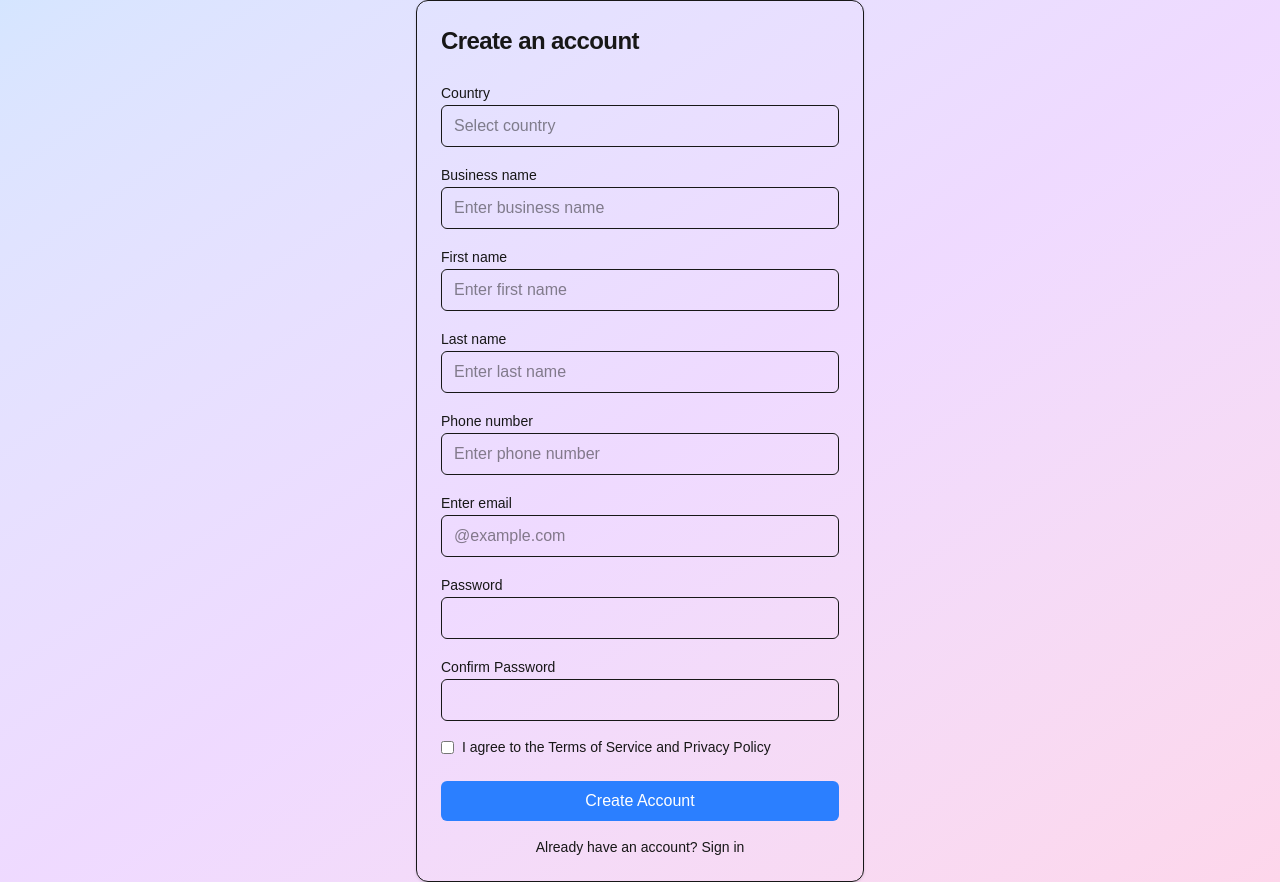
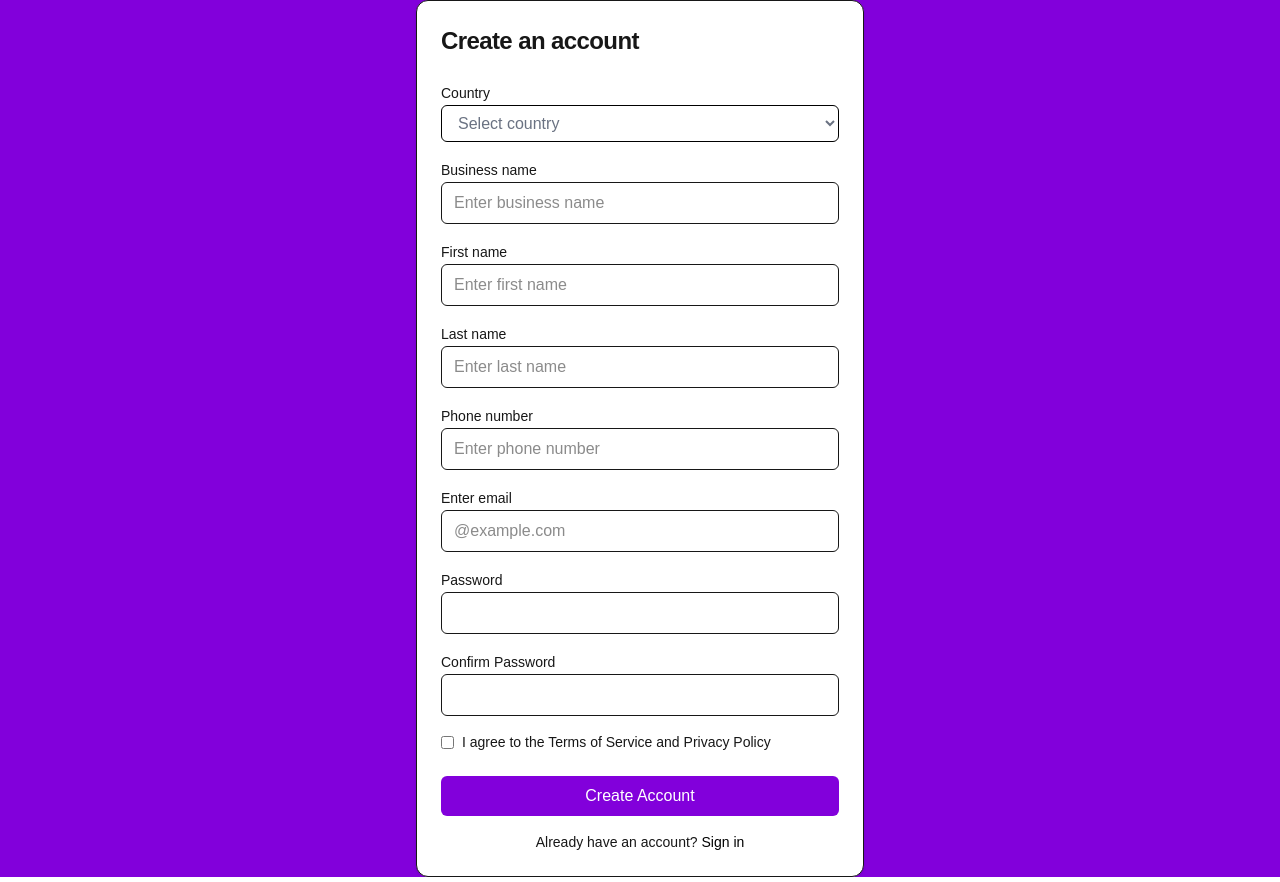
Before and after one commit to samibyrone/ClyraFi-Wallet, a Next.js app in the folder clyrafi_wallet/: page /Auth/signup in a window 1280 px wide. Built offline with nearby package versions, Linux system fonts and the light colour scheme.

Commit message:
login-page signup-page and forgotPassword-page user interface implementation changes

```diff
--- a/clyrafi_wallet/app/Auth/forgot-password/page.tsx
+++ b/clyrafi_wallet/app/Auth/forgot-password/page.tsx
@@ -14,19 +14,14 @@ export default function ForgotPasswordPage() {
     e.preventDefault();
     setLoading(true);
     setMessage("");
-
-    // In a real application, you would send a request to your backend here
-    // to initiate the password reset process.
-    // For this example, we'll just simulate a delay and show a message.
     await new Promise((resolve) => setTimeout(resolve, 2000));
-
     setMessage("If an account with that email exists, a password reset link has been sent.");
     setLoading(false);
   };
 
   return (
-    <div className='min-h-screen flex items-center justify-center bg-gradient-to-br from-blue-500/20 via-purple-500/20 to-pink-500/20'>
-      <Card className='w-full max-w-md mx-4'>
+    <div className='min-h-screen flex items-center justify-center bg-purple-700'>
+      <Card className='w-full max-w-md mx-4 bg-white'>
         <form onSubmit={handleSubmit}>
           <CardHeader className='space-y-1'>
             <CardTitle className='text-2xl font-bold'>
@@ -53,14 +48,14 @@ export default function ForgotPasswordPage() {
           <CardFooter className='flex flex-col space-y-4'>
             <Button
               type='submit'
-              className='w-full'
+              className='w-full bg-purple-700 text-white'
               disabled={loading}
             >
               {loading ? "Sending..." : "Reset Password"}
             </Button>
             <div className='text-sm text-center text-muted-foreground'>
               Remember your password?{" "}
-              <Link href='/Auth/login' className='text-primary hover:underline'>
+              <Link href='/Auth/login' className='text-primary hover:text-gray-500 text-black'>
                 Sign in
               </Link>
             </div>
--- a/clyrafi_wallet/app/Auth/login/page.tsx
+++ b/clyrafi_wallet/app/Auth/login/page.tsx
@@ -20,8 +20,8 @@ export default function LoginPage() {
   };
 
   return (
-    <div className='min-h-screen flex items-center justify-center bg-gradient-to-br from-blue-500/20 via-purple-500/20 to-pink-500/20'>
-      <Card className='w-full max-w-md mx-4'>
+    <div className='min-h-screen flex items-center justify-center bg-purple-700'>
+      <Card className='w-full max-w-md mx-4 bg-white'>
         <form onSubmit={handleSubmit}>
           <CardHeader className='space-y-1'>
             <CardTitle className='text-2xl font-bold'>
@@ -61,7 +61,7 @@ export default function LoginPage() {
               />
             </div>
             <div className='text-right text-sm'>
-              <Link href='/Auth/forgot-password' className='text-primary hover:underline'>
+              <Link href='/Auth/forgot-password' className='text-primary hover:text-gray-500 text-black'>
                 Forgot password?
               </Link>
             </div>
@@ -69,7 +69,7 @@ export default function LoginPage() {
           <CardFooter className='flex flex-col space-y-4'>
             <Button
               type='submit'
-              className='w-full'
+              className='w-full bg-purple-700 text-white font-medium'
               // variant='gradient'
               disabled={loading}
             >
@@ -77,7 +77,7 @@ export default function LoginPage() {
             </Button>
             <div className='text-sm text-center text-muted-foreground'>
               Don't have an account?{" "}
-              <Link href='/Auth/signup' className='text-primary hover:underline'>
+              <Link href='/Auth/signup' className='text-primary hover:text-gray-500 text-black'>
                 Sign up
               </Link>
             </div>
--- a/clyrafi_wallet/app/Auth/signup/page.tsx
+++ b/clyrafi_wallet/app/Auth/signup/page.tsx
@@ -5,7 +5,13 @@ import { Route } from "next";
 import { useState } from "react";
 import { useAuth } from "@/hooks/use-auth";
 import { Button } from "@/component/ui/Button";
-import { Card, CardHeader, CardTitle, CardContent, CardFooter } from "@/component/ui/card";
+import {
+  Card,
+  CardHeader,
+  CardTitle,
+  CardContent,
+  CardFooter
+} from "@/component/ui/card";
 
 export default function SignUpPage() {
   const { loading, signUp } = useAuth();
@@ -24,6 +30,10 @@ export default function SignUpPage() {
     softwareEngineer: false
   });
 
+  const handleInputChange = async (e: React.FocusEvent) => {
+    e.preventDefault();
+  };
+
   const handleSubmit = async (e: React.FormEvent) => {
     e.preventDefault();
     if (!formData.acceptTerms) {
@@ -39,8 +49,11 @@ export default function SignUpPage() {
   };
 
   return (
-    <div className='min-h-screen flex items-center justify-center bg-gradient-to-br from-blue-500/20 via-purple-500/20 to-pink-500/20'>
-      <Card className='w-full max-w-md mx-4'>
+    // <div>
+    //   <p>ClyraFi</p>
+    //   </div>
+    <div className='min-h-screen flex items-center justify-center bg-purple-700'>
+      <Card className='w-full max-w-md mx-4 bg-white'>
         <form onSubmit={handleSubmit}>
           <CardHeader className='space-y-1'>
             <CardTitle className='text-2xl font-bold'>
@@ -52,17 +65,17 @@ export default function SignUpPage() {
               <label htmlFor='country' className='text-sm font-medium'>
                 Country
               </label>
-              <input
-                id='country'
-                type='text'
-                placeholder='Select country'
-                className='w-full px-3 py-2 border rounded-md'
+              <select
                 value={formData.country}
-                onChange={(e) =>
-                  setFormData({ ...formData, country: e.target.value })
-                }
-                required
-              />
+                onChange={(e) => setFormData("country", e.target.value)}
+                className='w-full px-3 py-2 border border-black rounded-md focus:outline-none focus:ring-2 focus:ring-purple-500 focus:border-transparent text-gray-500'
+              >
+                <option value=''>Select country</option>
+                <option value='nigeria'>Nigeria</option>
+                <option value='ghana'>Ghana</option>
+                <option value='kenya'>Kenya</option>
+                <option value='south-africa'>South Africa</option>
+              </select>
             </div>
             <div className='space-y-2'>
               <label htmlFor='business' className='text-sm font-medium'>
@@ -206,7 +219,7 @@ export default function SignUpPage() {
           <CardFooter className='flex flex-col space-y-4'>
             <Button
               type='submit'
-              className='w-full'
+              className='w-full bg-purple-700 text-white font-medium'
               // variant='gradient'
               disabled={loading}
             >
@@ -214,7 +227,7 @@ export default function SignUpPage() {
             </Button>
             <div className='text-sm text-center text-muted-foreground'>
               Already have an account?{" "}
-              <Link href='/Auth/login' className='text-primary hover:underline'>
+              <Link href='/Auth/login' className='text-primary hover:text-gray-500 text-black'>
                 Sign in
               </Link>
             </div>
--- a/clyrafi_wallet/component/ui/Button.tsx
+++ b/clyrafi_wallet/component/ui/Button.tsx
@@ -8,11 +8,11 @@ export const Button: React.FC<ButtonProps> = ({ children, variant = 'default', c
   const baseStyles = "px-4 py-2 rounded-md font-medium";
   const variantStyles = {
     outline: "border border-gray-300 text-gray-700 hover:bg-gray-50 bg-transparent",
-    default: "bg-blue-500 text-white hover:bg-blue-600",
+    // default: "bg-blue-500 text-white hover:bg-blue-600",
   };
 
   return (
-    <button className={`${baseStyles} ${variantStyles[variant]} ${className}`} {...props}>
+    <button className={`${baseStyles} ${className}`} {...props}>
       {children}
     </button>
   );
```
